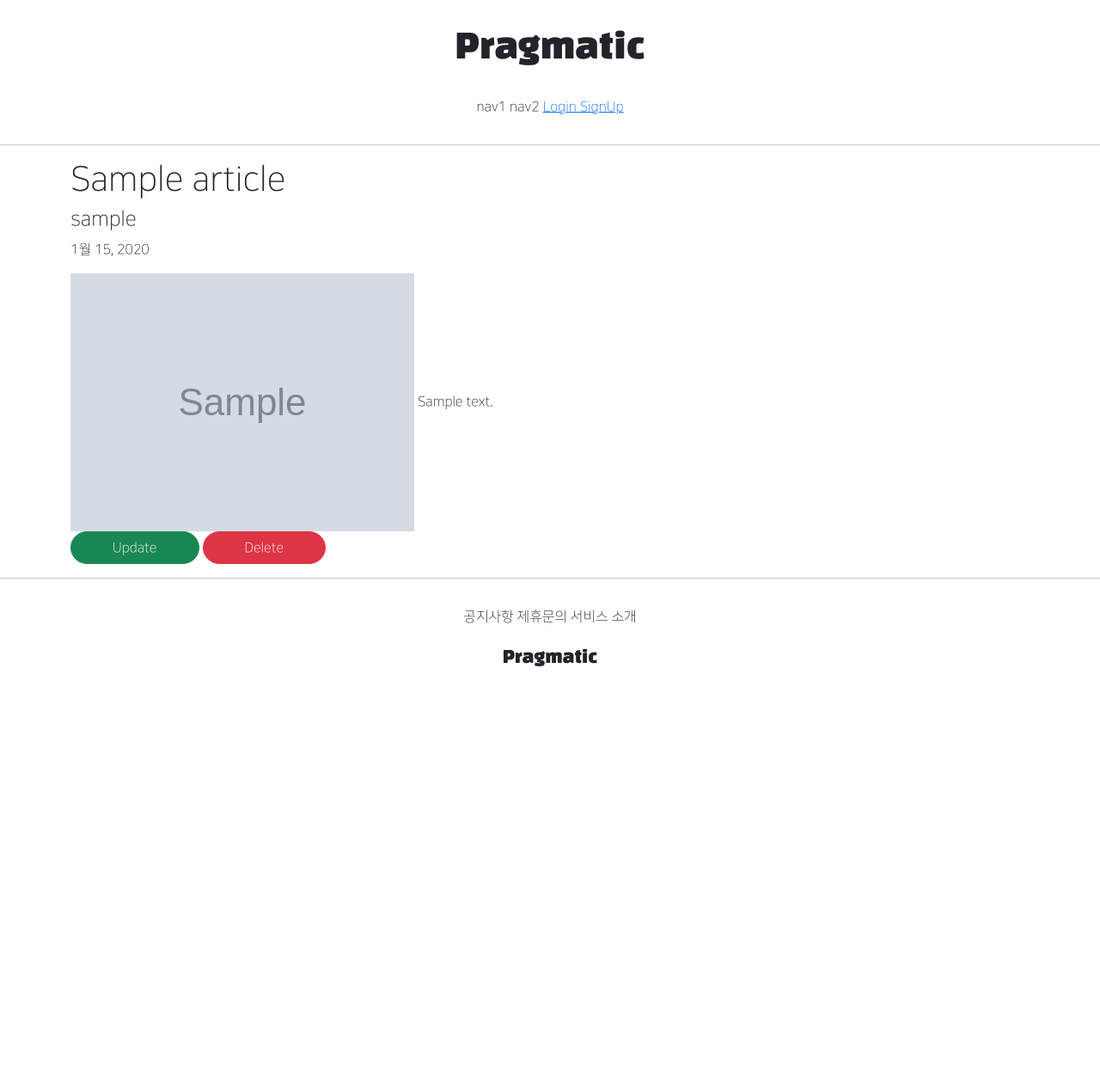
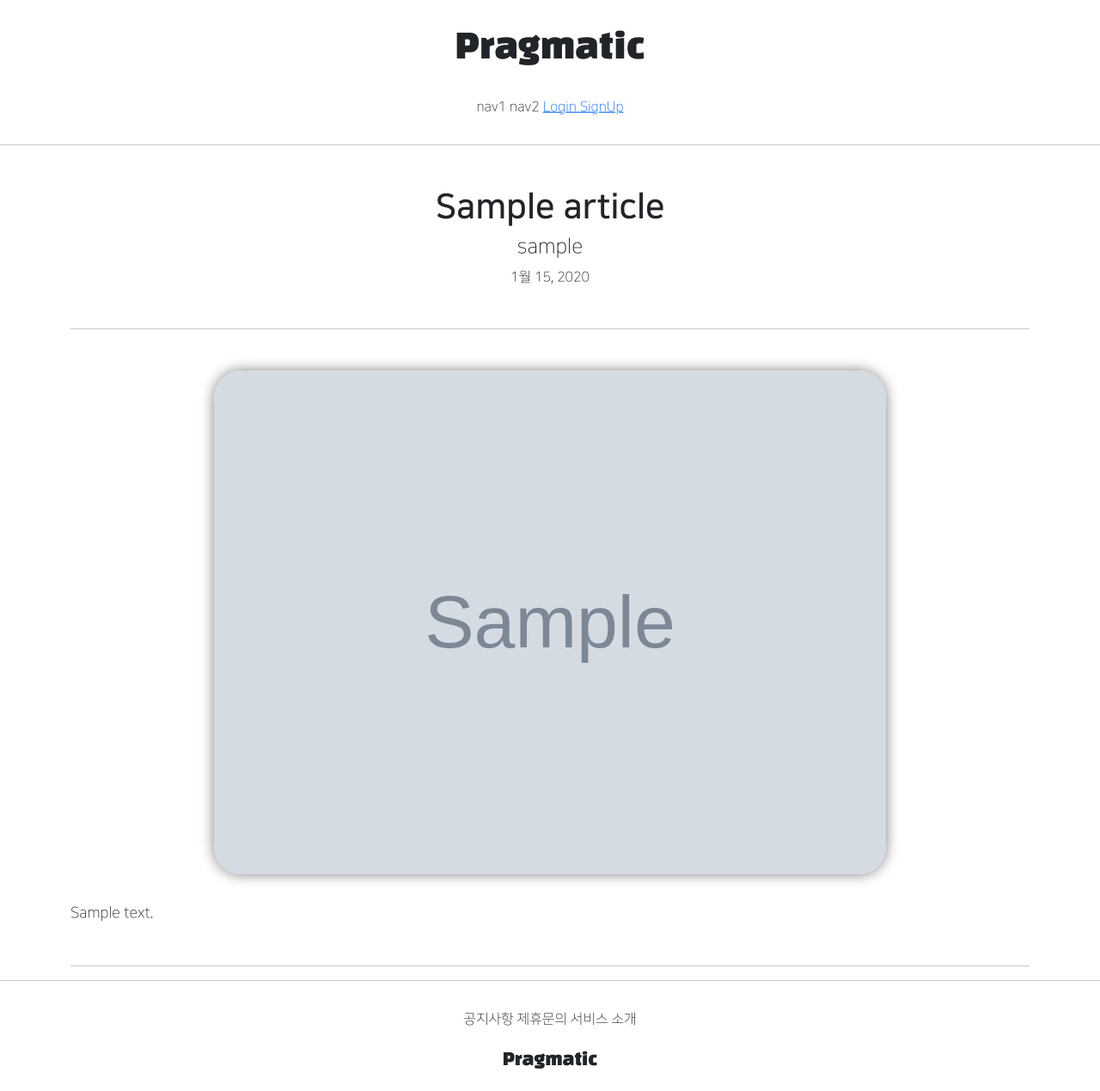
Before and after one commit to 21nkyu/gis_1ban_111, a Django app: page /articles/detail/1 in a window 1280 px wide. Shown: the whole page at 86% size. Before the commit the page ends 775 px from the top, so only its background shows below. Run offline with Django 3.2, Linux system fonts and the light colour scheme; tables that the repository leaves empty hold one stand-in row (values such as "Sample post"); grey boxes marked "Sample" are stand-in pictures; parts of the project's set-up code (start-up, migrations or seed data) failed here and were passed over; some libraries are stand-ins or nearby versions.

Commit message:
2021 08 04 004 1ban class commit 052

```diff
--- a/articleapp/templates/articleapp/detail.html
+++ b/articleapp/templates/articleapp/detail.html
@@ -2,18 +2,26 @@
 
 {% block content %}
 
-    <div class="container">
+    <div class="container text-center">
 
-        <div>
+        <div class="my-5"> {# y축 마진 5 #}
             {#            제목/ 글쓴ㅇ;/ 날자#}
-            <h1>{{ target_article.title }}</h1>
+            <h1 class="NNS_B">{{ target_article.title }}</h1>
             <h4>{{ target_article.writer.profile.nickname }}</h4>
             <p>{{ target_article.created_at }}</p>
         </div>
-        <div>
+        <hr>
+        <div class="my-5">
             {#            게시글내용#}
-            <img src="{{ target_article.image.url }}" alt="">
-            {{ target_article.content }}
+            <img src="{{ target_article.image.url }}"
+                 alt=""
+                 class="article_image">
+
+            <div class="article_content">
+                {{ target_article.content }}
+            </div>
+
+            {% if target_article.writer == user  %}
             <div>
                 <a href="{% url 'articleapp:update' pk=target_article.pk %}"
                     class="btn btn-success rounded-pill px-5">
@@ -24,6 +32,11 @@
                     Delete
                 </a>
             </div>
+            {% endif %}
+        </div>
+        <hr>
+        <div>
+            {# 댓글이 들어갈 예정임 #}
         </div>
 
     </div>
--- a/static/base.css
+++ b/static/base.css
@@ -44,4 +44,20 @@
 .round_button:hover {
     color: dimgrey;
 }
+
+.article_image{
+    border-radius: 2rem;
+    width: 70%;
+    box-shadow: 0 0 1rem grey;
+}
+
+.article_content{
+    font-size: 1.1rem;
+    text-align: left;
+    margin: 2rem 0;
+}
+
+
+
+
 /*수평 수직 위치 그림자 위치 그림자 색깔*/
```
